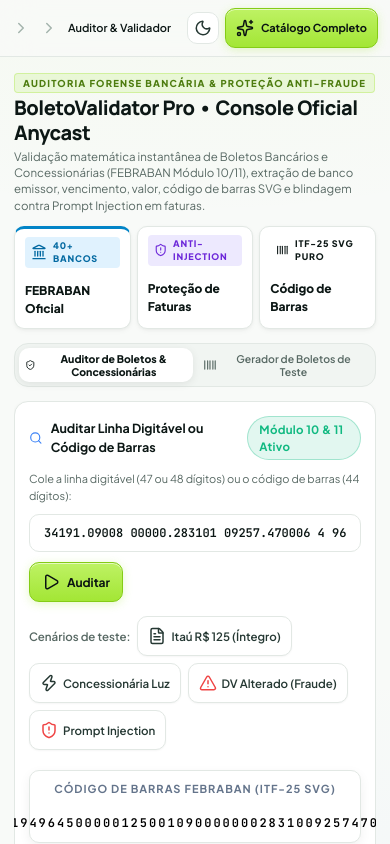
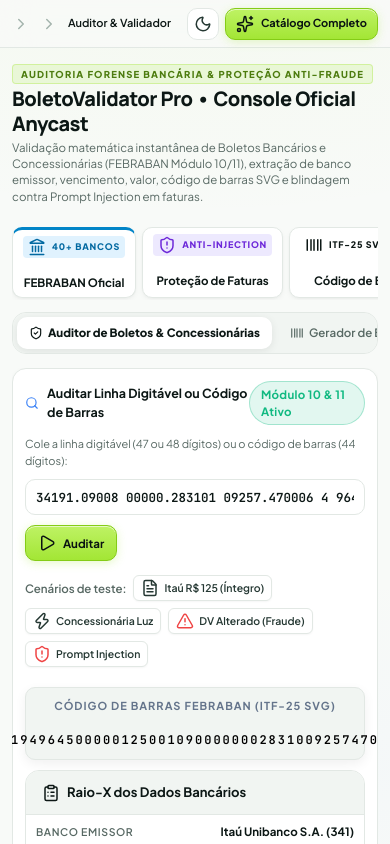
Before and after one commit to clepta2/boletovalidator-pro, a website: page index.html in a window 390 px wide. Shown: the top 844 px of the page. Drawn offline with nearby package versions, Linux system fonts and the light colour scheme.

Commit message:
fix(theme): remove fundo branco do barcode em modo escuro e refina layout responsivo
Co-authored-by: Copilot <223556219+Copilot@users.noreply.github.com>

```diff
--- a/index.html
+++ b/index.html
@@ -150,7 +150,7 @@
       border: 1px solid rgba(245, 158, 11, 0.3);
     }
     .barcode-svg-wrap {
-      background: #ffffff;
+      background: var(--paper-elevated, #162032);
       padding: 16px 20px;
       border-radius: var(--radius-md);
       border: 1px solid var(--line);
@@ -159,8 +159,16 @@
       align-items: center;
       justify-content: center;
       margin: 16px 0;
-      color: #000000;
+      color: var(--ink);
       box-shadow: 0 4px 12px rgba(0,0,0,0.06);
+    }
+    :root[data-theme="dark"] .barcode-svg-wrap svg rect[fill="#000000"],
+    :root[data-theme="dark"] .barcode-svg-wrap svg rect[fill="#000"],
+    :root[data-theme="dark"] .barcode-svg-wrap svg rect[fill="black"] {
+      fill: #f8fafc !important;
+    }
+    :root[data-theme="dark"] #barcode-number-display {
+      color: var(--mint, #a3e635) !important;
     }
     .specs-table {
       width: 100%;
@@ -188,6 +196,22 @@
       text-align: right;
     }
 
+    /* Compactação de Pílulas e Chips para evitar botões gigantes */
+    .sample-boleto, .btn-sm-action {
+      min-height: 28px !important;
+      height: 28px !important;
+      line-height: 26px !important;
+      padding: 0 10px !important;
+      font-size: 11px !important;
+      border-radius: 6px !important;
+    }
+
+    /* Terminal Console: contraste garantido em qualquer tema */
+    .console-json, #console-output {
+      color: #f8fafc !important;
+      font-family: 'JetBrains Mono', monospace !important;
+    }
+
     html, body {
       overflow-x: hidden !important;
       max-width: 100vw !important;
@@ -209,8 +233,8 @@
       }
       .topbar {
         height: auto !important;
-        min-height: 52px !important;
-        padding: 8px 12px !important;
+        min-height: 48px !important;
+        padding: 6px 12px !important;
         gap: 6px !important;
       }
       .breadcrumb {
@@ -228,6 +252,7 @@
       }
       .primary-button.accent {
         height: 32px !important;
+        min-height: 32px !important;
         padding: 0 10px !important;
         font-size: 11px !important;
       }
@@ -236,7 +261,7 @@
         height: 32px !important;
       }
       .content-wrap {
-        padding: 12px 14px 40px !important;
+        padding: 12px 12px 36px !important;
       }
       .page-heading {
         margin-bottom: 12px !important;
@@ -253,48 +278,66 @@
       .page-subtitle {
         font-size: 11.5px !important;
         line-height: 1.4 !important;
+        margin-bottom: 10px !important;
       }
       .billing-models-grid {
-        grid-template-columns: 1fr 1fr 1fr !important;
+        display: flex !important;
+        overflow-x: auto !important;
+        scrollbar-width: none !important;
+        -webkit-overflow-scrolling: touch !important;
         gap: 6px !important;
-        margin-bottom: 14px !important;
+        margin-bottom: 12px !important;
+        padding-bottom: 2px !important;
+      }
+      .billing-models-grid::-webkit-scrollbar {
+        display: none !important;
       }
       .model-card {
-        padding: 8px 10px !important;
+        flex: 1 0 auto !important;
+        padding: 6px 10px !important;
         border-radius: var(--radius-md) !important;
+        display: flex !important;
+        align-items: center !important;
+        gap: 6px !important;
       }
       .model-card .model-badge {
         font-size: 9px !important;
-        padding: 2px 6px !important;
-        margin-bottom: 4px !important;
+        padding: 2px 5px !important;
+        margin-bottom: 0 !important;
+        white-space: nowrap !important;
       }
       .model-card div[style*="font-size:20px"] {
-        font-size: 12px !important;
-        margin-bottom: 2px !important;
+        font-size: 11.5px !important;
+        font-weight: 700 !important;
+        margin-bottom: 0 !important;
+        white-space: nowrap !important;
       }
       .model-card p {
         display: none !important;
       }
       .tab-nav-bar {
         display: flex !important;
-        flex-wrap: wrap !important;
+        flex-wrap: nowrap !important;
+        overflow-x: auto !important;
+        scrollbar-width: none !important;
+        -webkit-overflow-scrolling: touch !important;
+        gap: 6px !important;
         padding: 4px !important;
-        gap: 4px !important;
         margin-bottom: 14px !important;
-        overflow-x: visible !important;
-        scrollbar-width: none !important;
-        -ms-overflow-style: none !important;
+        border-radius: var(--radius-lg) !important;
       }
       .tab-nav-bar::-webkit-scrollbar {
         display: none !important;
       }
       .tab-nav-btn {
-        flex: 1 1 calc(50% - 6px) !important;
-        min-height: 30px !important;
-        padding: 4px 6px !important;
-        font-size: 10.5px !important;
+        flex: 0 0 auto !important;
+        height: 32px !important;
+        min-height: 32px !important;
+        padding: 0 12px !important;
+        font-size: 11.5px !important;
+        white-space: nowrap !important;
+        border-radius: var(--radius-md) !important;
         gap: 5px !important;
-        white-space: normal !important;
         text-align: center !important;
       }
       .tab-nav-btn svg, .tab-nav-btn .lucide {
@@ -302,7 +345,7 @@
         height: 14px !important;
       }
       .card-dashboard {
-        padding: 14px !important;
+        padding: 12px !important;
         border-radius: var(--radius-lg) !important;
       }
       .card-dashboard div[style*="font-size:14px"] {
@@ -313,21 +356,72 @@
         margin-bottom: 10px !important;
       }
       input[type="text"], input[type="number"], select {
-        height: 38px !important;
-        font-size: 12px !important;
+        height: 36px !important;
+        min-height: 36px !important;
+        font-size: 12.5px !important;
+        padding: 0 10px !important;
       }
-      .primary-button.accent[style*="height:44px"], #btn-exec-boleto {
-        height: 38px !important;
+      .primary-button, .secondary-button, #btn-exec-boleto, #btn-gerar-valido {
+        height: 36px !important;
+        min-height: 36px !important;
         padding: 0 12px !important;
-        font-size: 12px !important;
+        font-size: 11.5px !important;
+      }
+      .sample-boleto {
+        min-height: 26px !important;
+        height: 26px !important;
+        padding: 0 7px !important;
+        font-size: 10.5px !important;
       }
       .barcode-svg-wrap {
         padding: 10px 6px !important;
-        margin: 12px 0 !important;
+        margin: 10px 0 !important;
       }
       .playground-split {
-        margin-top: 14px !important;
-        gap: 14px !important;
+        margin-top: 12px !important;
+        gap: 12px !important;
+        width: 100% !important;
+        box-sizing: border-box !important;
+      }
+      .playground-left, .playground-right {
+        width: 100% !important;
+        min-width: 0 !important;
+        box-sizing: border-box !important;
+        overflow-x: hidden !important;
+      }
+      .specs-table td {
+        padding: 7px 9px !important;
+        font-size: 11px !important;
+      }
+      .specs-table td.label-col {
+        font-size: 10px !important;
+        width: 38% !important;
+      }
+      .terminal-window {
+        border-radius: var(--radius-lg) !important;
+        background: #091311 !important;
+      }
+      .terminal-topbar {
+        padding: 7px 10px !important;
+      }
+      .snippet-tab {
+        padding: 2px 6px !important;
+        font-size: 10px !important;
+      }
+      .terminal-body {
+        padding: 8px 10px !important;
+        font-size: 11px !important;
+      }
+      .playground-console {
+        padding: 12px !important;
+        min-height: 200px !important;
+        max-height: 380px !important;
+      }
+      .console-json, #console-output {
+        color: #f8fafc !important;
+        font-size: 11px !important;
+      }
+    }
         width: 100% !important;
         box-sizing: border-box !important;
       }
```
